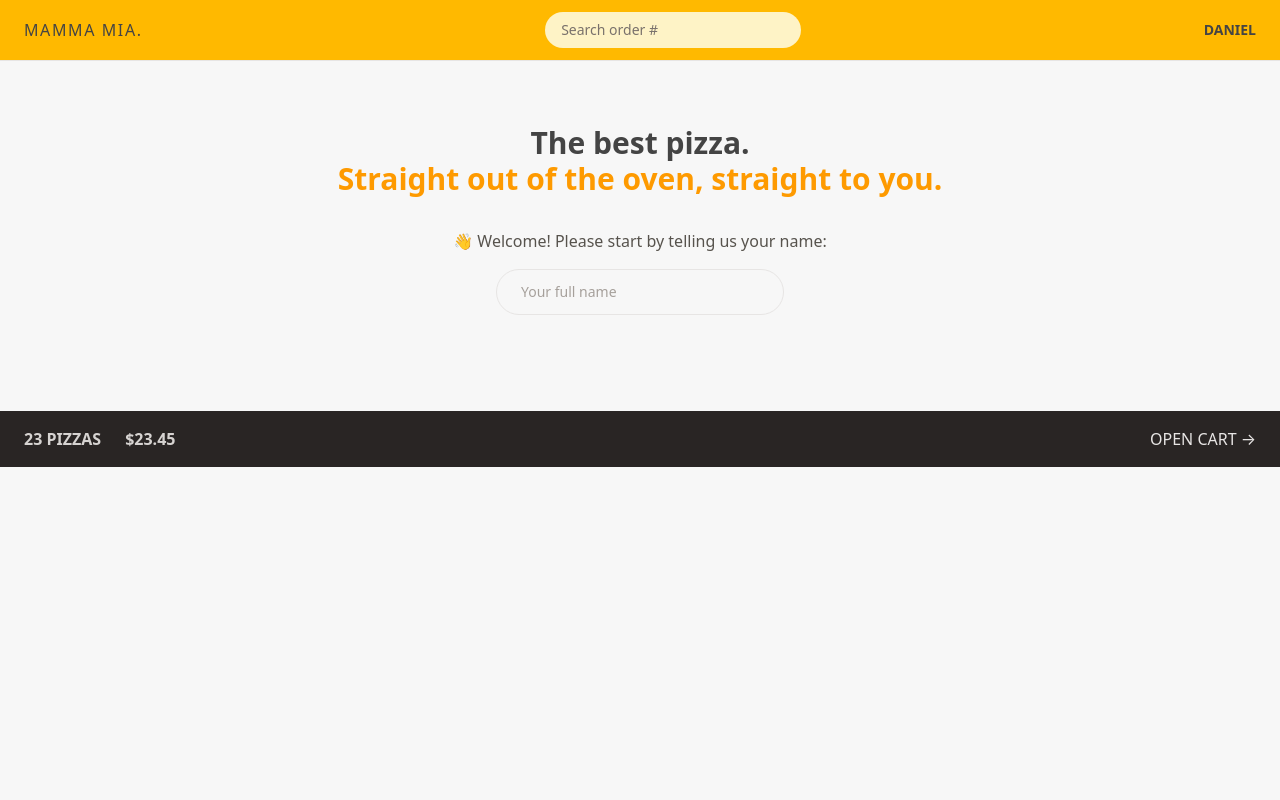
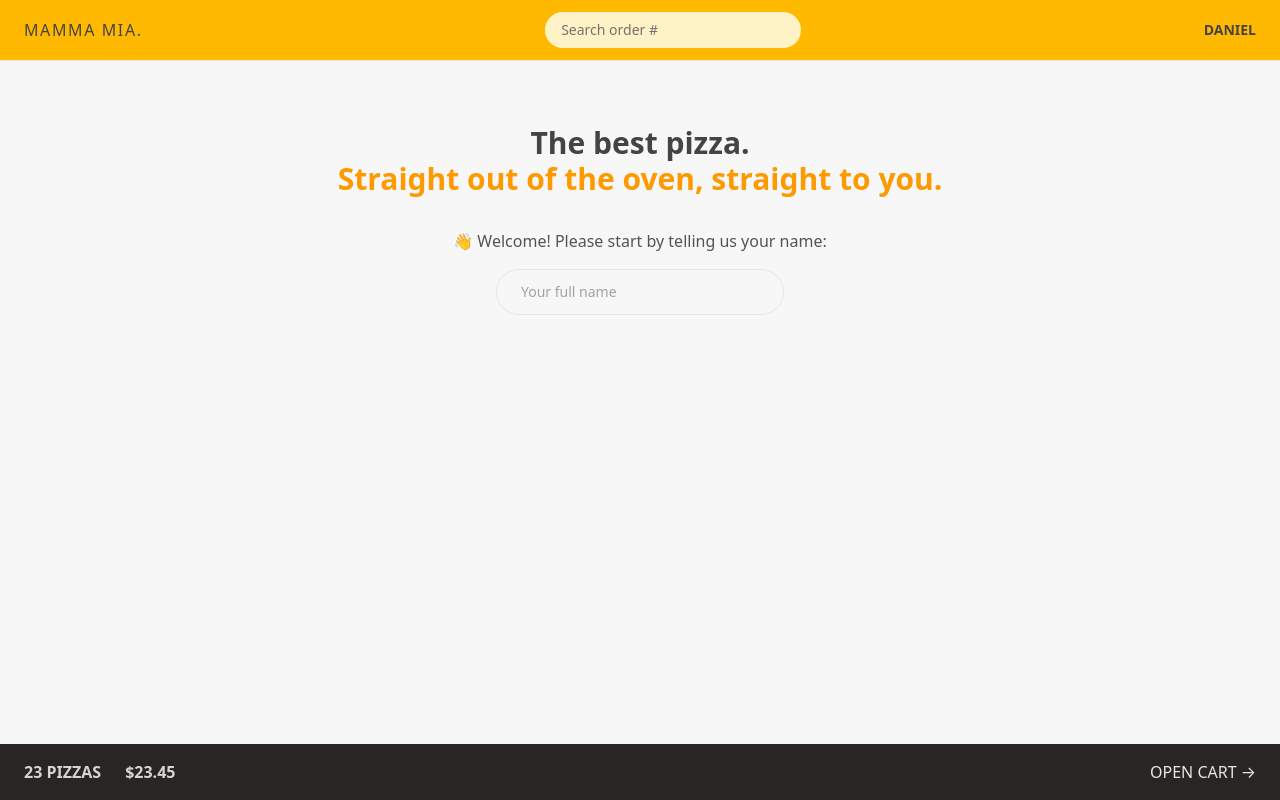
Before and after one commit to georgiev098/react-vite-pizza-app, a React (Vite) app: page / in a window 1280 px wide. Built offline with nearby package versions, Linux system fonts and the light colour scheme.

Commit message:
fix cart overview position

```diff
--- a/src/ui/AppLayout.jsx
+++ b/src/ui/AppLayout.jsx
@@ -9,13 +9,16 @@ export default function AppLayout() {
   return (
     <div className="h-screen grid grid-rows-[auto_1fr_auto]">
       {isLoading && <Loader />}
+
       <Header />
+
       <div className="overflow-scroll ">
         <main className=" max-w-3xl mx-auto">
           <Outlet />
         </main>
-        <CartOverview />
       </div>
+
+      <CartOverview />
     </div>
   );
 }
```
